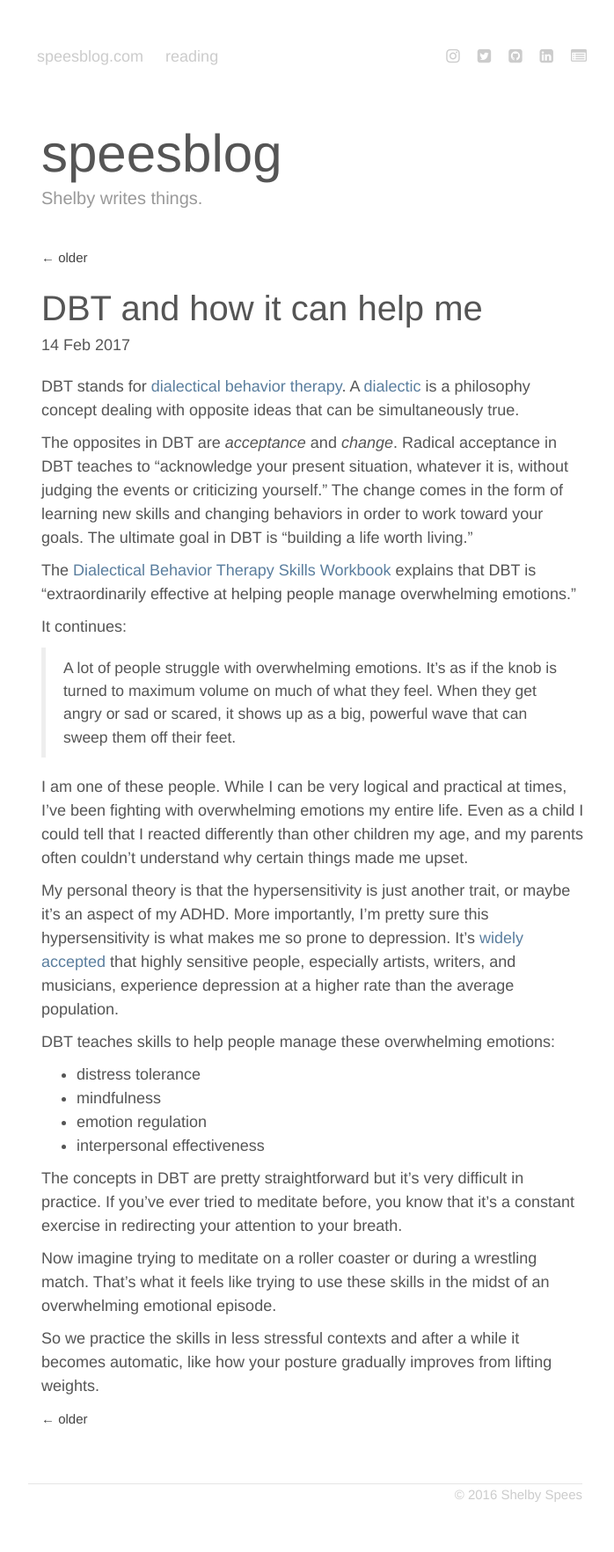
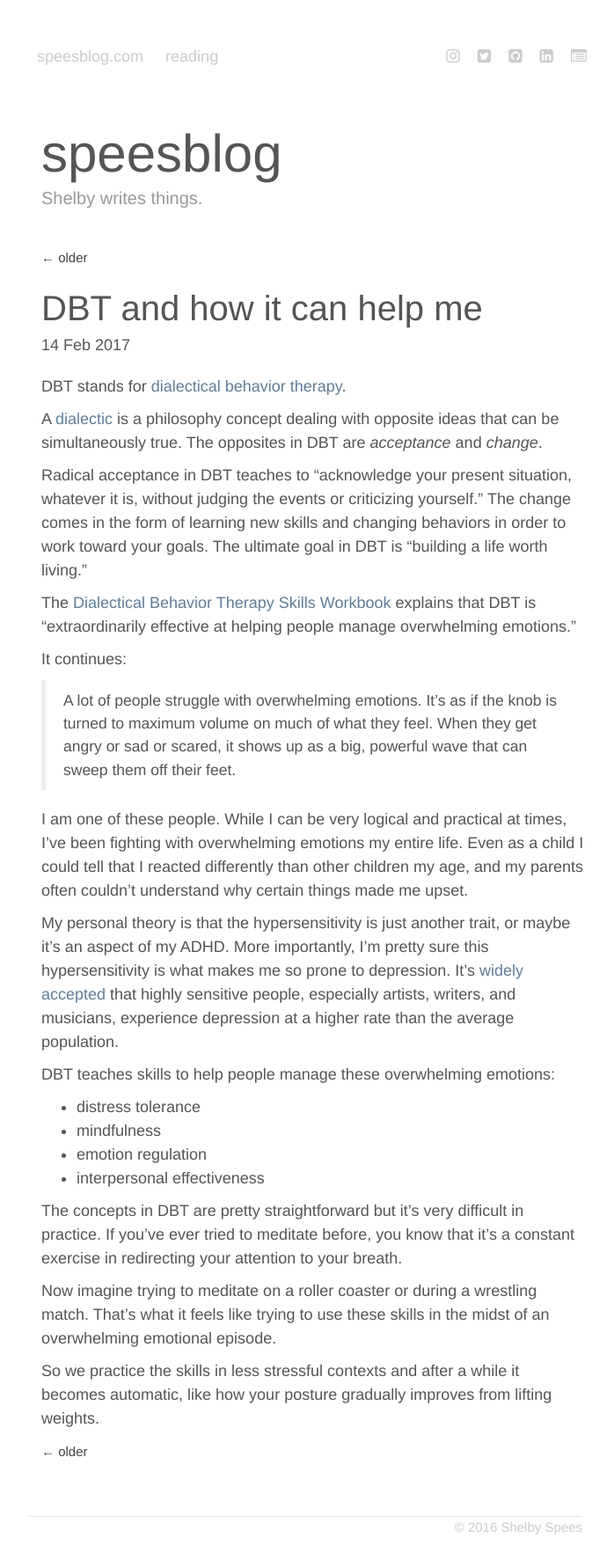
Before and after one commit to shelbyspees/speesblog, a Jekyll site: the page built from _posts/2017-02-14-dbt-and-how-it-can-help-me.md, in a window 1280 px wide. Shown: the whole page at 88% size, without its empty margins (293-991 px from the left). Built offline with Jekyll 4.4.1, drawn with Linux system fonts in a browser that asks for light colours; nearby versions of some CDN libraries; before the commit the page ends 1727 px from its top, so only the background shows below that.

Commit message:
fix formatting

```diff
--- a/_posts/2017-02-14-dbt-and-how-it-can-help-me.md
+++ b/_posts/2017-02-14-dbt-and-how-it-can-help-me.md
@@ -3,9 +3,11 @@ layout: post
 title: DBT and how it can help me
 ---
 
-DBT stands for [dialectical behavior therapy](https://en.wikipedia.org/wiki/Dialectical_behavior_therapy). A [dialectic](https://en.wikipedia.org/wiki/Dialectic) is a philosophy concept dealing with opposite ideas that can be simultaneously true.
+DBT stands for [dialectical behavior therapy](https://en.wikipedia.org/wiki/Dialectical_behavior_therapy).
 
-The opposites in DBT are *acceptance* and *change*. Radical acceptance in DBT teaches to "acknowledge your present situation, whatever it is, without judging the events or criticizing yourself." The change comes in the form of learning new skills and changing behaviors in order to work toward your goals. The ultimate goal in DBT is "building a life worth living."
+A [dialectic](https://en.wikipedia.org/wiki/Dialectic) is a philosophy concept dealing with opposite ideas that can be simultaneously true. The opposites in DBT are *acceptance* and *change*.
+
+Radical acceptance in DBT teaches to "acknowledge your present situation, whatever it is, without judging the events or criticizing yourself." The change comes in the form of learning new skills and changing behaviors in order to work toward your goals. The ultimate goal in DBT is "building a life worth living."
 
 The [Dialectical Behavior Therapy Skills Workbook](https://www.amazon.com/Dialectical-Behavior-Therapy-Skills-Workbook-ebook/dp/B0041D8UWM/ref=mt_kindle?_encoding=UTF8&me=) explains that DBT is "extraordinarily effective at helping people manage overwhelming emotions."
 
@@ -18,6 +20,7 @@ I am one of these people. While I can be very logical and practical at times, I'
 My personal theory is that the hypersensitivity is just another trait, or maybe it's an aspect of my ADHD. More importantly, I'm pretty sure this hypersensitivity is what makes me so prone to depression. It's [widely accepted](http://highlysensitive.org/highly-sensitive-people-and-depression-overstimulation-may-lead-to-depression/) that highly sensitive people, especially artists, writers, and musicians, experience depression at a higher rate than the average population.
 
 DBT teaches skills to help people manage these overwhelming emotions:
+
 - distress tolerance
 - mindfulness
 - emotion regulation
```
